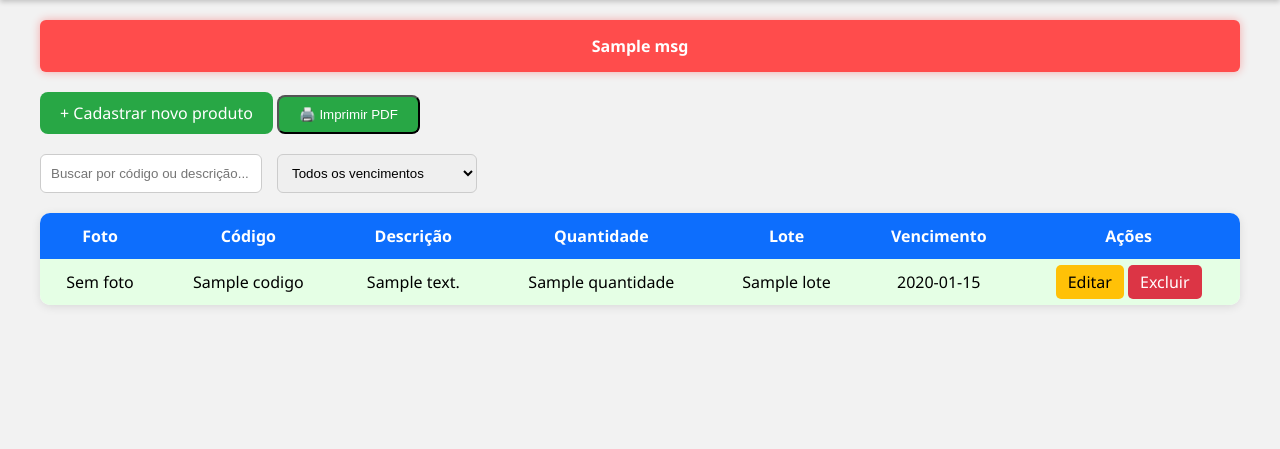
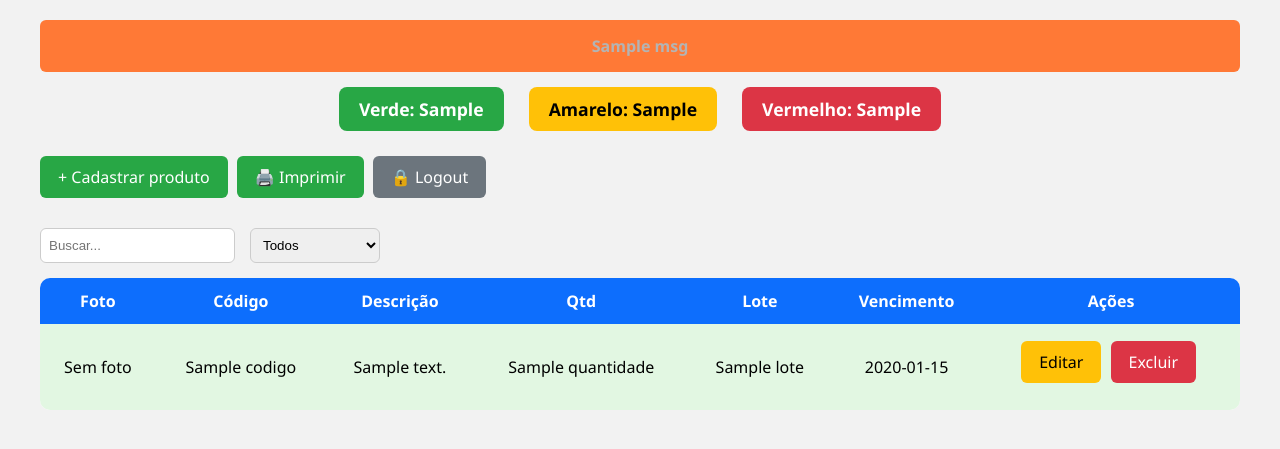
Before and after one commit to Fouad-Masri/validade-app, a Flask app: template templates/index.html in a window 1280 px wide. Shown: the part 126-575 px from the top of the page. Run offline with Flask 3, Linux system fonts and the light colour scheme; the template is opened without the code that fills it: most values are stand-ins (such as "Sample title", 1, 10 or a date in 2020).

Commit message:
Atualiza app.py, index.html e login.html com contador e melhorias

```diff
--- a/app.py
+++ b/app.py
@@ -1,11 +1,13 @@
-from flask import Flask, render_template, request, redirect, url_for
+from flask import Flask, render_template, request, redirect, url_for, session
 from werkzeug.utils import secure_filename
 import os
 import sqlite3
-from datetime import datetime
+from datetime import datetime, timedelta
 
 app = Flask(__name__)
 app.config['UPLOAD_FOLDER'] = 'static/uploads'
+app.secret_key = 'sua-chave-secreta-aqui'
+app.permanent_session_lifetime = timedelta(minutes=15)
 
 # Criação do banco
 def init_db():
@@ -25,15 +27,38 @@
     conn.commit()
     conn.close()
 
-# Conexão com acesso por nome de coluna
+# Conexão
 def get_db_connection():
     conn = sqlite3.connect('validade.db')
     conn.row_factory = sqlite3.Row
     return conn
 
-# Página inicial
+# Login
+@app.route('/login', methods=['GET', 'POST'])
+def login():
+    if request.method == 'POST':
+        senha = request.form.get('senha')
+        if senha == '1234':
+            session.clear()
+            session.permanent = False  # a sessão expira ao fechar o navegador
+            session['usuario'] = 'admin'
+            return redirect(url_for('index'))
+        else:
+            return render_template('login.html', erro='Senha incorreta.')
+    return render_template('login.html')
+
+# Logout
+@app.route('/logout')
+def logout():
+    session.clear()
+    return redirect(url_for('login'))
+
+# Página inicial com contagem por categoria
 @app.route('/')
 def index():
+    if 'usuario' not in session:
+        return redirect(url_for('login'))
+
     conn = get_db_connection()
     produtos_raw = conn.execute('SELECT * FROM produtos').fetchall()
     conn.close()
@@ -41,6 +66,10 @@
     hoje = datetime.today().date()
     produtos = []
     aviso = []
+
+    contagem_verde = 0
+    contagem_amarelo = 0
+    contagem_vermelho = 0
 
     for p in produtos_raw:
         venc = datetime.strptime(p['vencimento'], '%Y-%m-%d').date()
@@ -61,11 +90,27 @@
         if 0 <= dias_restantes <= 30:
             aviso.append(f"⚠️ Atenção! Produto {p['descricao']} (cód: {p['codigo']}) vence em {dias_restantes} dias!")
 
-    return render_template('index.html', produtos=produtos, aviso=aviso)
+        # Contagem das categorias
+        if dias_restantes >= 366:
+            contagem_verde += 1
+        elif 91 <= dias_restantes < 366:
+            contagem_amarelo += 1
+        else:
+            contagem_vermelho += 1
+
+    return render_template('index.html',
+                           produtos=produtos,
+                           aviso=aviso,
+                           contagem_verde=contagem_verde,
+                           contagem_amarelo=contagem_amarelo,
+                           contagem_vermelho=contagem_vermelho)
 
 # Cadastro
 @app.route('/cadastrar', methods=['GET', 'POST'])
 def cadastrar():
+    if 'usuario' not in session:
+        return redirect(url_for('login'))
+
     if request.method == 'POST':
         codigo = request.form['codigo']
         descricao = request.form['descricao']
@@ -93,6 +138,9 @@
 # Editar produto
 @app.route('/editar/<int:id>', methods=['GET', 'POST'])
 def editar(id):
+    if 'usuario' not in session:
+        return redirect(url_for('login'))
+
     conn = get_db_connection()
     produto = conn.execute('SELECT * FROM produtos WHERE id = ?', (id,)).fetchone()
 
@@ -127,6 +175,9 @@
 # Excluir produto
 @app.route('/excluir/<int:id>', methods=['GET', 'POST'])
 def excluir(id):
+    if 'usuario' not in session:
+        return redirect(url_for('login'))
+
     conn = get_db_connection()
     produto = conn.execute('SELECT * FROM produtos WHERE id = ?', (id,)).fetchone()
 
--- a/templates/index.html
+++ b/templates/index.html
@@ -3,7 +3,8 @@
 <head>
     <meta charset="UTF-8">
     <title>Controle de Validade</title>
-    <link rel="icon" type="image/png" href="{{ url_for('static', filename='favicon.png') }}">
+    <link rel="icon" href="{{ url_for('static', filename='favicon.png') }}" type="image/png">
+
     <style>
         body {
             font-family: 'Segoe UI', sans-serif;
@@ -16,78 +17,79 @@
             color: white;
             padding: 20px;
             text-align: center;
-            box-shadow: 0 2px 5px rgba(0,0,0,0.2);
         }
 
         .container {
-            padding: 20px;
             max-width: 1200px;
             margin: auto;
+            padding: 20px;
         }
 
         .btn {
-            display: inline-block;
             background-color: #28a745;
             color: white;
-            padding: 10px 20px;
+            padding: 10px 18px;
+            border-radius: 6px;
             text-decoration: none;
-            margin-bottom: 20px;
-            border-radius: 8px;
-            transition: background-color 0.3s;
+            margin: 5px 5px 15px 0;
+            display: inline-block;
         }
 
-        .btn:hover {
-            background-color: #218838;
-        }
+        .btn:hover { background-color: #218838; }
 
         .btn-edit {
             background-color: #ffc107;
-            color: #000;
-            padding: 6px 12px;
-            border-radius: 5px;
-            text-decoration: none;
+            color: black;
         }
 
         .btn-delete {
             background-color: #dc3545;
             color: white;
-            padding: 6px 12px;
-            border-radius: 5px;
-            text-decoration: none;
         }
 
-        .btn-edit:hover { background-color: #e0a800; }
-        .btn-delete:hover { background-color: #c82333; }
+        .btn-logout {
+            background-color: #6c757d;
+        }
 
         .aviso {
-            background: #ffe600;
+            background-color: #ffe600;
+            color: black;
             padding: 15px;
+            margin-bottom: 15px;
+            text-align: center;
             font-weight: bold;
-            animation: pisca 1.2s infinite;
-            text-align: center;
-            margin-bottom: 20px;
             border-radius: 6px;
-            box-shadow: 0 0 10px rgba(255, 0, 0, 0.3);
+            animation: pisca 1s infinite;
         }
 
         @keyframes pisca {
-            0% { background-color: #ffe600; color: #000; }
+            0%, 100% { background-color: #ffe600; }
             50% { background-color: #ff4c4c; color: white; }
-            100% { background-color: #ffe600; color: #000; }
         }
 
-        .filtros {
+        /* Novo estilo para o contador */
+        .contador {
             display: flex;
-            gap: 15px;
+            justify-content: center;
+            gap: 25px;
             margin-bottom: 20px;
-            flex-wrap: wrap;
+            font-weight: bold;
+            font-size: 1.1em;
         }
-
-        .filtros input, .filtros select {
-            padding: 10px;
-            border-radius: 6px;
-            border: 1px solid #ccc;
-            width: 200px;
+        .contador div {
+            padding: 10px 20px;
+            border-radius: 8px;
+            color: white;
+        }
+        .contador .verde {
+            background-color: #28a745;
+        }
+        .contador .amarelo {
+            background-color: #ffc107;
+            color: black;
+        }
+        .contador .vermelho {
+            background-color: #dc3545;
         }
 
         table {
@@ -96,49 +98,45 @@
             background-color: white;
             border-radius: 10px;
             overflow: hidden;
-            box-shadow: 0 2px 10px rgba(0,0,0,0.1);
+        }
+
+        th, td {
+            padding: 12px;
+            text-align: center;
         }
 
         th {
             background-color: #0d6efd;
             color: white;
-            padding: 12px;
         }
 
-        td {
-            padding: 12px;
-            text-align: center;
-            vertical-align: middle;
+        tr:nth-child(even) { background-color: #f9f9f9; }
+        tr:hover { background-color: #f1f1f1; }
+
+        img {
+            max-width: 70px;
+            border-radius: 5px;
         }
 
-        tr:nth-child(even) {
-            background-color: #f9f9f9;
+        tr.vermelho td { background-color: #ffd6d6; }
+        tr.amarelo td { background-color: #fff9cc; }
+        tr.verde td { background-color: #e2f7e2; }
+
+        .filtros {
+            margin: 15px 0;
+            display: flex;
+            gap: 15px;
+            flex-wrap: wrap;
         }
 
-        tr:hover {
-            background-color: #f1f1f1;
-        }
-
-        img {
-            max-width: 80px;
+        .filtros input, .filtros select {
+            padding: 8px;
+            border: 1px solid #ccc;
             border-radius: 6px;
         }
 
-        /* Classes para o fundo das linhas conforme vencimento */
-        tr.vencimento-vermelho td {
-            background-color: #ffe5e5;
-        }
-
-        tr.vencimento-amarelo td {
-            background-color: #fff9dc;
-        }
-
-        tr.vencimento-verde td {
-            background-color: #e5ffe5;
-        }
-
         @media print {
-            .btn, .filtros, .aviso, header, td a {
+            .btn, .filtros, .aviso, .contador, header, td a {
                 display: none !important;
             }
         }
@@ -146,29 +144,50 @@
 
     <script>
         function filtrarTabela() {
-            let filtro = document.getElementById("busca").value.toLowerCase();
-            let vencFiltro = document.getElementById("filtroVenc").value;
-            let linhas = document.querySelectorAll("tbody tr");
+            const busca = document.getElementById("busca").value.toLowerCase();
+            const filtro = document.getElementById("filtroVenc").value;
+            const linhas = document.querySelectorAll("tbody tr");
 
             linhas.forEach(linha => {
-                let codigo = linha.dataset.codigo.toLowerCase();
-                let desc = linha.dataset.descricao.toLowerCase();
-                let dias = parseInt(linha.dataset.dias);
+                const cod = linha.dataset.codigo.toLowerCase();
+                const desc = linha.dataset.descricao.toLowerCase();
+                const dias = parseInt(linha.dataset.dias);
 
-                let matchTexto = codigo.includes(filtro) || desc.includes(filtro);
-                let matchVenc = (
-                    vencFiltro === "" ||
-                    (vencFiltro === "30" && dias <= 30 && dias >= 0) ||
-                    (vencFiltro === "90" && dias <= 90 && dias > 30) ||
-                    (vencFiltro === "vencido" && dias < 0)
-                );
+                const textoOK = cod.includes(busca) || desc.includes(busca);
+                const vencOK =
+                    filtro === "" ||
+                    (filtro === "30" && dias <= 30 && dias >= 0) ||
+                    (filtro === "90" && dias <= 90 && dias > 30) ||
+                    (filtro === "vencido" && dias < 0);
 
-                linha.style.display = (matchTexto && matchVenc) ? "" : "none";
+                linha.style.display = (textoOK && vencOK) ? "" : "none";
             });
         }
 
         function imprimirTabela() {
             window.print();
+        }
+
+        function pedirSenhaAntes(el) {
+            const url = el.dataset.url;
+            if (localStorage.getItem("autenticado") === "true") {
+                window.location.href = url;
+                return;
+            }
+
+            const senha = prompt("Digite a senha:");
+            if (senha === "1234") {
+                localStorage.setItem("autenticado", "true");
+                window.location.href = url;
+            } else {
+                alert("Senha incorreta.");
+            }
+        }
+
+        function logout() {
+            localStorage.removeItem("autenticado");
+            alert("Você saiu do sistema.");
+            location.reload();
         }
     </script>
 </head>
@@ -188,15 +207,23 @@
     </div>
     {% endif %}
 
-    <a href="{{ url_for('cadastrar') }}" class="btn">+ Cadastrar novo produto</a>
-    <button class="btn" onclick="imprimirTabela()">🖨️ Imprimir PDF</button>
+    <!-- Contador das categorias -->
+    <div class="contador">
+        <div class="verde">Verde: {{ contagem_verde }}</div>
+        <div class="amarelo">Amarelo: {{ contagem_amarelo }}</div>
+        <div class="vermelho">Vermelho: {{ contagem_vermelho }}</div>
+    </div>
+
+    <a href="#" class="btn" onclick="pedirSenhaAntes(this)" data-url="{{ url_for('cadastrar') }}">+ Cadastrar produto</a>
+    <a href="#" class="btn" onclick="imprimirTabela()">🖨️ Imprimir</a>
+    <a href="#" class="btn btn-logout" onclick="logout()">🔒 Logout</a>
 
     <div class="filtros">
-        <input type="text" id="busca" onkeyup="filtrarTabela()" placeholder="Buscar por código ou descrição...">
+        <input type="text" id="busca" onkeyup="filtrarTabela()" placeholder="Buscar...">
         <select id="filtroVenc" onchange="filtrarTabela()">
-            <option value="">Todos os vencimentos</option>
-            <option value="30">Vence em até 30 dias</option>
-            <option value="90">Vence em até 90 dias</option>
+            <option value="">Todos</option>
+            <option value="30">Venc. ≤ 30 dias</option>
+            <option value="90">Venc. ≤ 90 dias</option>
             <option value="vencido">Vencidos</option>
         </select>
     </div>
@@ -207,7 +234,7 @@
                 <th>Foto</th>
                 <th>Código</th>
                 <th>Descrição</th>
-                <th>Quantidade</th>
+                <th>Qtd</th>
                 <th>Lote</th>
                 <th>Vencimento</th>
                 <th>Ações</th>
@@ -215,11 +242,17 @@
         </thead>
         <tbody>
         {% for p in produtos %}
-        <tr data-codigo="{{ p.codigo }}" data-descricao="{{ p.descricao }}" data-dias="{{ p.dias_restantes }}"
-            class="{% if p.dias_restantes <= 90 %}vencimento-vermelho{% elif p.dias_restantes <= 365 %}vencimento-amarelo{% else %}vencimento-verde{% endif %}">
+            {% if p.dias_restantes < 91 %}
+                {% set classe = "vermelho" %}
+            {% elif p.dias_restantes < 366 %}
+                {% set classe = "amarelo" %}
+            {% else %}
+                {% set classe = "verde" %}
+            {% endif %}
+            <tr class="{{ classe }}" data-codigo="{{ p.codigo }}" data-descricao="{{ p.descricao }}" data-dias="{{ p.dias_restantes }}">
                 <td>
                     {% if p.foto %}
-                    <img src="{{ url_for('static', filename='uploads/' ~ p.foto) }}" alt="Foto do produto">
+                        <img src="{{ url_for('static', filename='uploads/' + p.foto) }}" alt="Foto">
                     {% else %}
                         Sem foto
                     {% endif %}
@@ -230,8 +263,8 @@
                 <td>{{ p.lote }}</td>
                 <td>{{ p.vencimento.strftime('%d/%m/%Y') }}</td>
                 <td>
-                <a href="{{ url_for('editar', id=p.id) }}" class="btn-edit">Editar</a>
-                <a href="{{ url_for('excluir', id=p.id) }}" class="btn-delete">Excluir</a>
+                    <a href="#" class="btn btn-edit" onclick="pedirSenhaAntes(this)" data-url="{{ url_for('editar', id=p.id) }}">Editar</a>
+                    <a href="#" class="btn btn-delete" onclick="pedirSenhaAntes(this)" data-url="{{ url_for('excluir', id=p.id) }}">Excluir</a>
                 </td>
             </tr>
         {% endfor %}
@@ -239,6 +272,5 @@
     </table>
 
 </div>
-
 </body>
 </html>
```
Also changed, not shown: templates/login.html (added, +58 -0 lines). Lines whose indentation alone changed are shown as unchanged.
